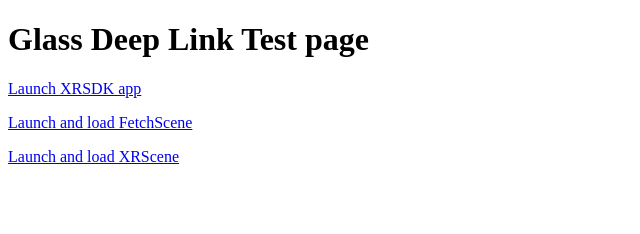
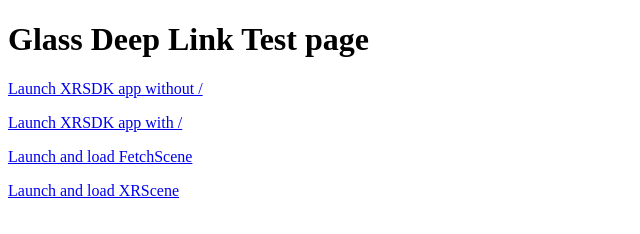
Before and after one commit to jiyoon0523/deep-link-test, a plain HTML site: page index.html in a window 1280 px wide. Shown: the whole page, without its empty margins (0-640 px from the left). Drawn offline with Linux system fonts and the light colour scheme.

Commit message:
Update index.html

```diff
--- a/index.html
+++ b/index.html
@@ -7,9 +7,10 @@
 </head>
 <body>
    <h1>Glass Deep Link Test page</h1>
-   <p><a href="unitydl://mylink">Launch XRSDK app</a></p>
+   <p><a href="unitydl://mylink">Launch XRSDK app without /</a></p>
+   <p><a href="unitydl://mylink/">Launch XRSDK app with /</a></p>
    <p><a href="unitydl://mylink?FetchScene">Launch and load FetchScene</a></p>
-   <p><a href="unitydl://mylink?XRScene">Launch and load XRScene</a></p>
+   <p><a href="unitydl://mylink?XRScene/">Launch and load XRScene</a></p>
    <!-- <script src="./main.js"></script> -->
 </body>
 </html>
```
